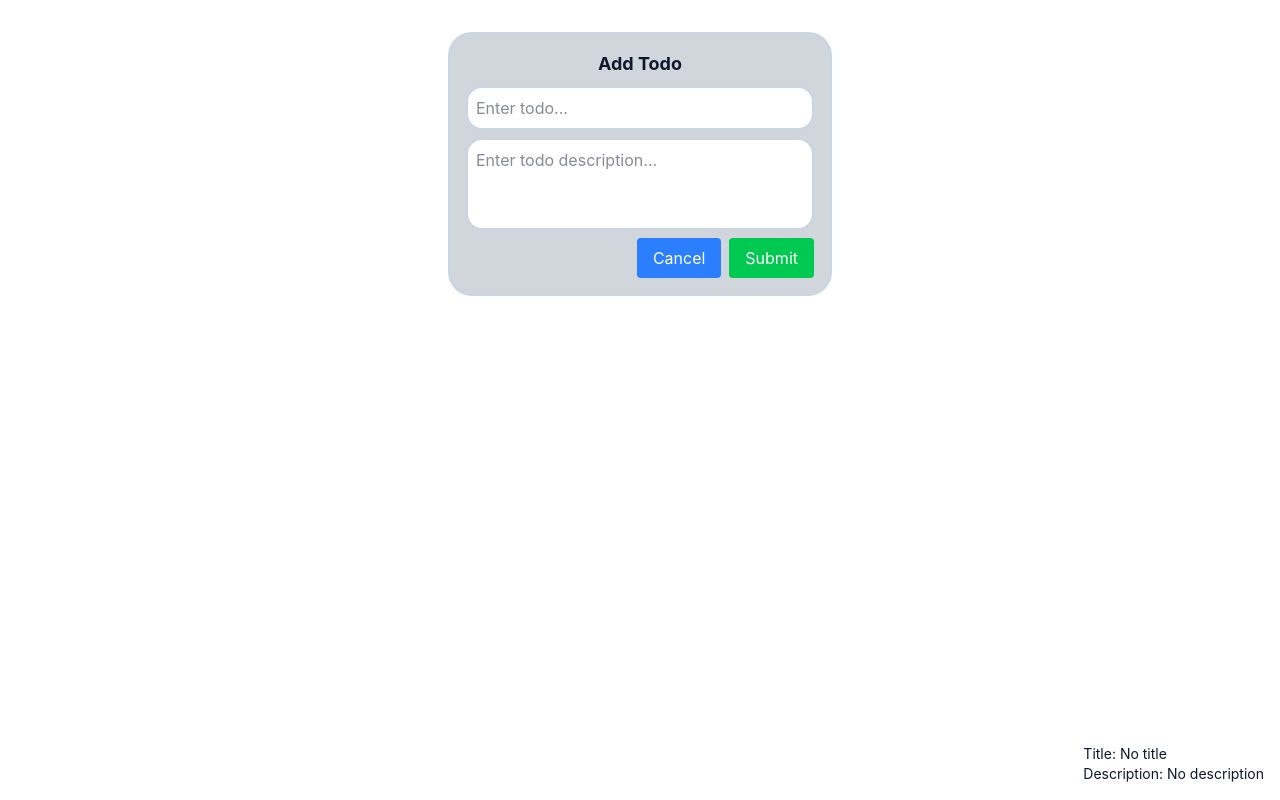
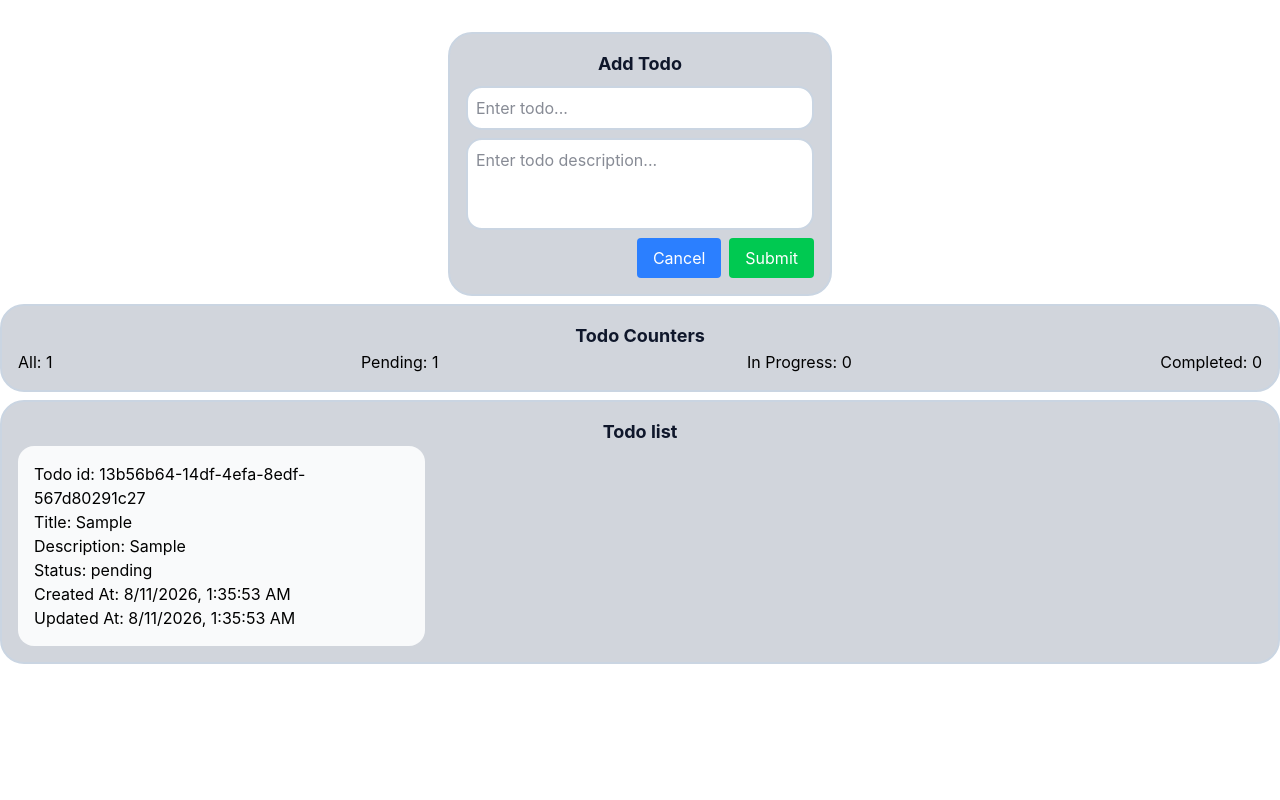
Before and after one commit to deepakzph/Texas, a React (Vite) app: page / in a window 1280 px wide. Both pictures are taken after typing "Sample", "Sample" into the empty fields and a click on the button "Submit". Built offline with nearby package versions, Linux system fonts and the light colour scheme.

Commit message:
refactor: enhance CreateTodo layout and display todo counters

```diff
--- a/src/pages/CreateTodo.tsx
+++ b/src/pages/CreateTodo.tsx
@@ -35,7 +35,7 @@ function CreateTodo() {
   };
 
   return (
-    <div className="flex w-full items-center justify-center py-8">
+    <div className="flex flex-col gap-2 w-full items-center justify-center py-8">
       <form
         onSubmit={handleSubmit}
         className="flex w-96 max-w-full flex-col gap-2 rounded-3xl border-2 border-slate-300 bg-gray-300 p-4 "
@@ -79,9 +79,40 @@ function CreateTodo() {
           </button>
         </div>
       </form>
-      <div className="absolute bottom-4 right-4 text-sm text-slate-900">
-        <p> Title: {formValues.title || "No title"} </p>
-        <p> Description: {formValues.description || "No description"} </p>
+      <div className="flex w-full flex-col gap-2 rounded-3xl border-2 border-slate-300 bg-gray-300 p-4">
+        <div>
+          <h1 className="w-full text-center text-lg font-bold text-slate-900">
+            Todo Counters
+          </h1>
+          <div className="flex justify-between">
+            <span>All: {counters.all}</span>
+            <span>Pending: {counters.pending}</span>
+            <span>In Progress: {counters.in_progress}</span>
+            <span>Completed: {counters.completed}</span>
+          </div>
+        </div>
+      </div>
+      <div className="gap-2 rounded-3xl border-2 border-slate-300 bg-gray-300 p-4 md:grid-cols-2 lg:grid-cols-3">
+        <div>
+          <h1 className="w-full text-center text-lg font-bold text-slate-900">
+            Todo list
+          </h1>{" "}
+          <div className="grid grid-cols-3 gap-3 ">
+            {todos.map((todo) => (
+              <div
+                key={todo.id}
+                className="bg-gray-50 rounded-2xl shadow-inherit p-4"
+              >
+                <p>Todo id: {todo.id}</p>
+                <h2>Title: {todo.title}</h2>
+                <p>Description: {todo.description}</p>
+                <p>Status: {todo.status}</p>
+                <p>Created At: {todo.createdAt.toLocaleString()}</p>
+                <p>Updated At: {todo.updatedAt.toLocaleString()}</p>
+              </div>
+            ))}
+          </div>
+        </div>
       </div>
     </div>
   );
```
